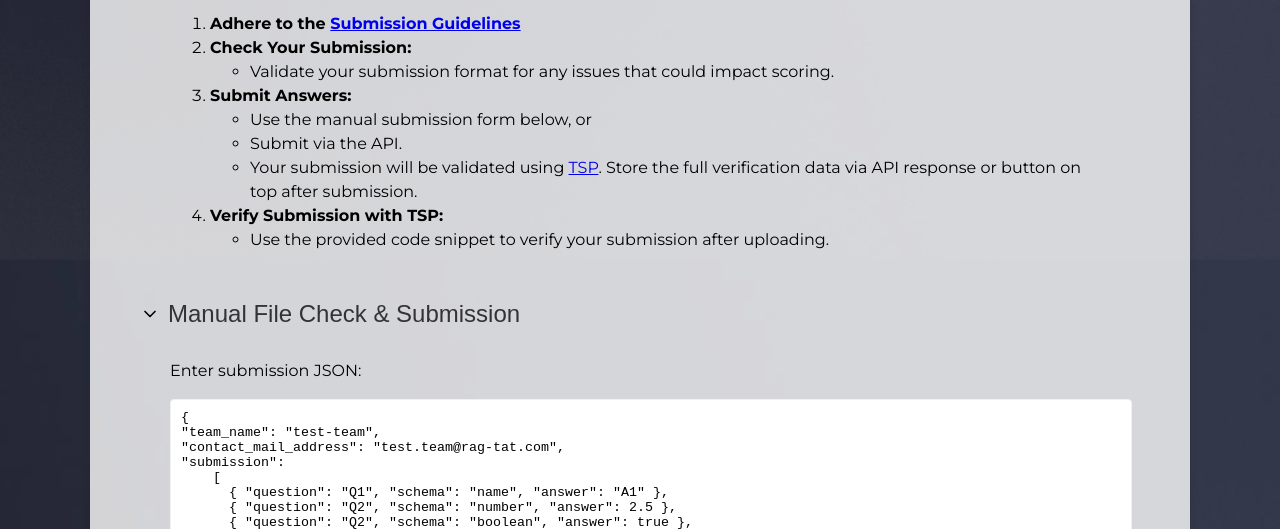
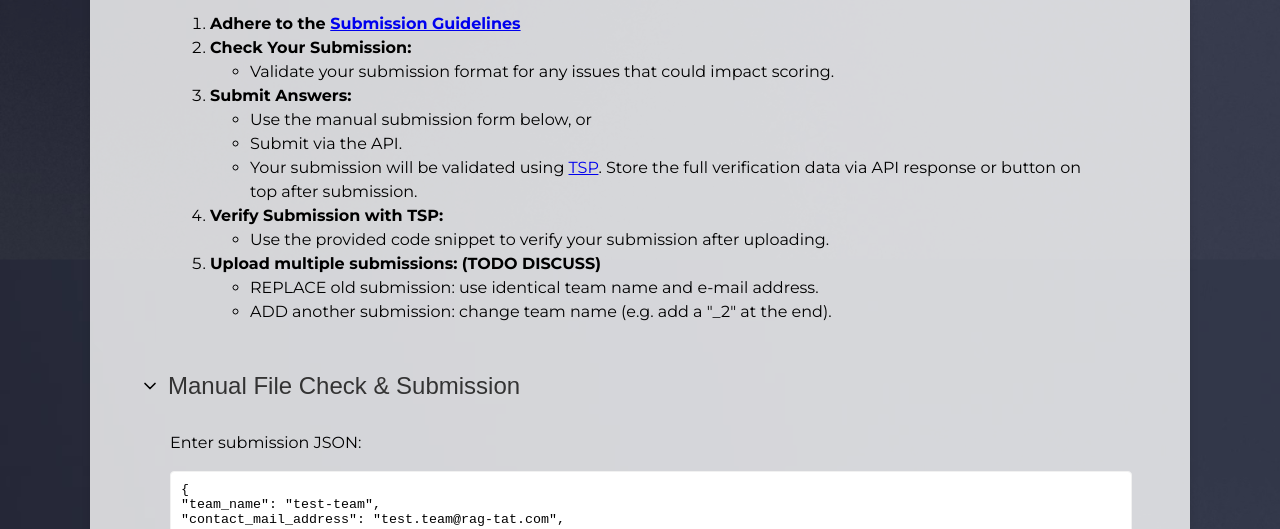
Before and after one commit to trustbit/enterprise-rag-challenge-ui, a plain HTML site: page src/index.html in a window 1280 px wide. Shown: the part 571-1100 px from the top of the page. Drawn offline with Linux system fonts and the light colour scheme; no server answers.

Commit message:
[WIP] add instructions for multiple subissions

```diff
--- a/src/index.html
+++ b/src/index.html
@@ -61,6 +61,13 @@
           <strong>Verify Submission with TSP:</strong>
           <ul>
             <li>Use the provided code snippet to verify your submission after uploading.</li>
+          </ul>
+        </li>
+        <li>
+          <strong>Upload multiple submissions: (TODO DISCUSS)</strong>
+          <ul>
+            <li>REPLACE old submission: use identical team name and e-mail address.</li>
+            <li>ADD another submission: change team name (e.g. add a "_2" at the end).</li>
           </ul>
         </li>
       </ol>
```
